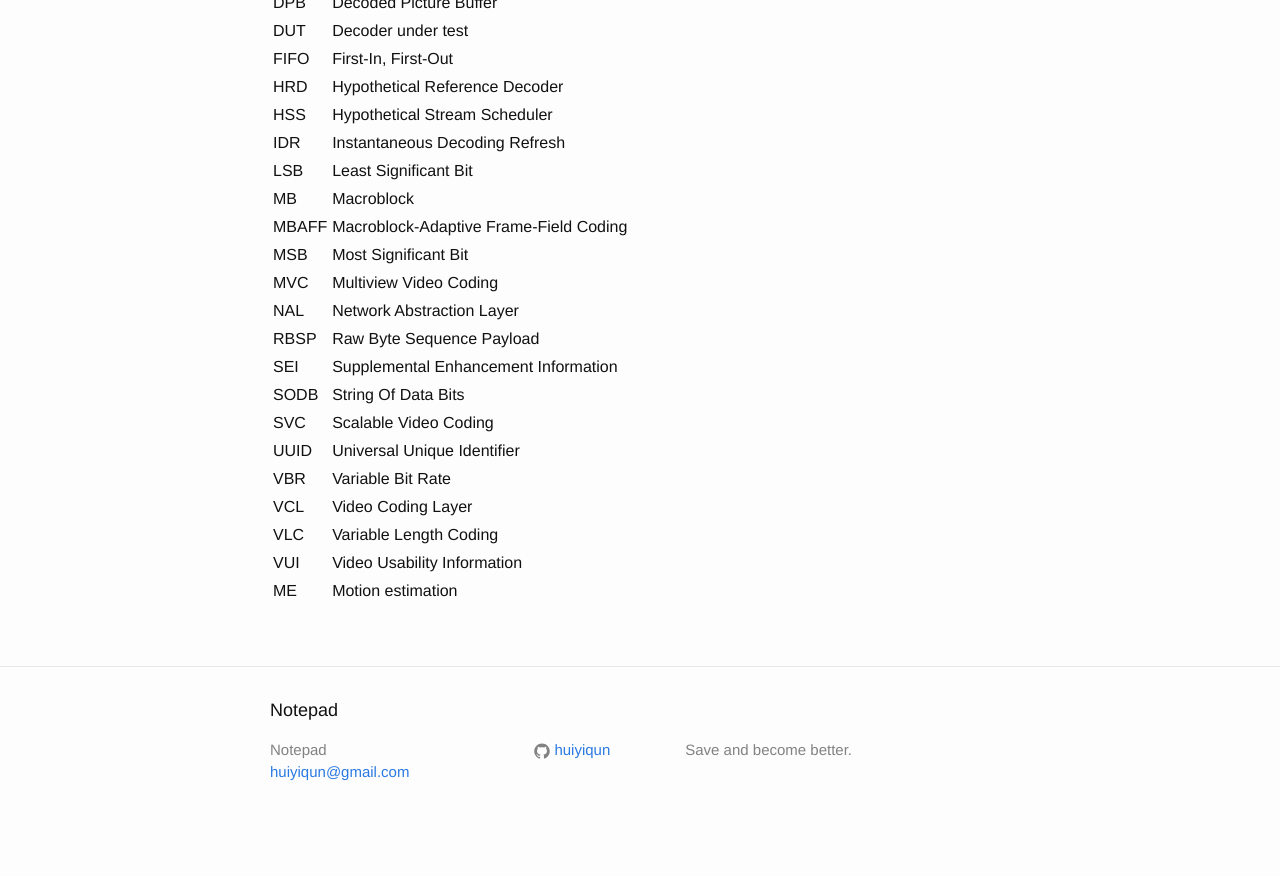
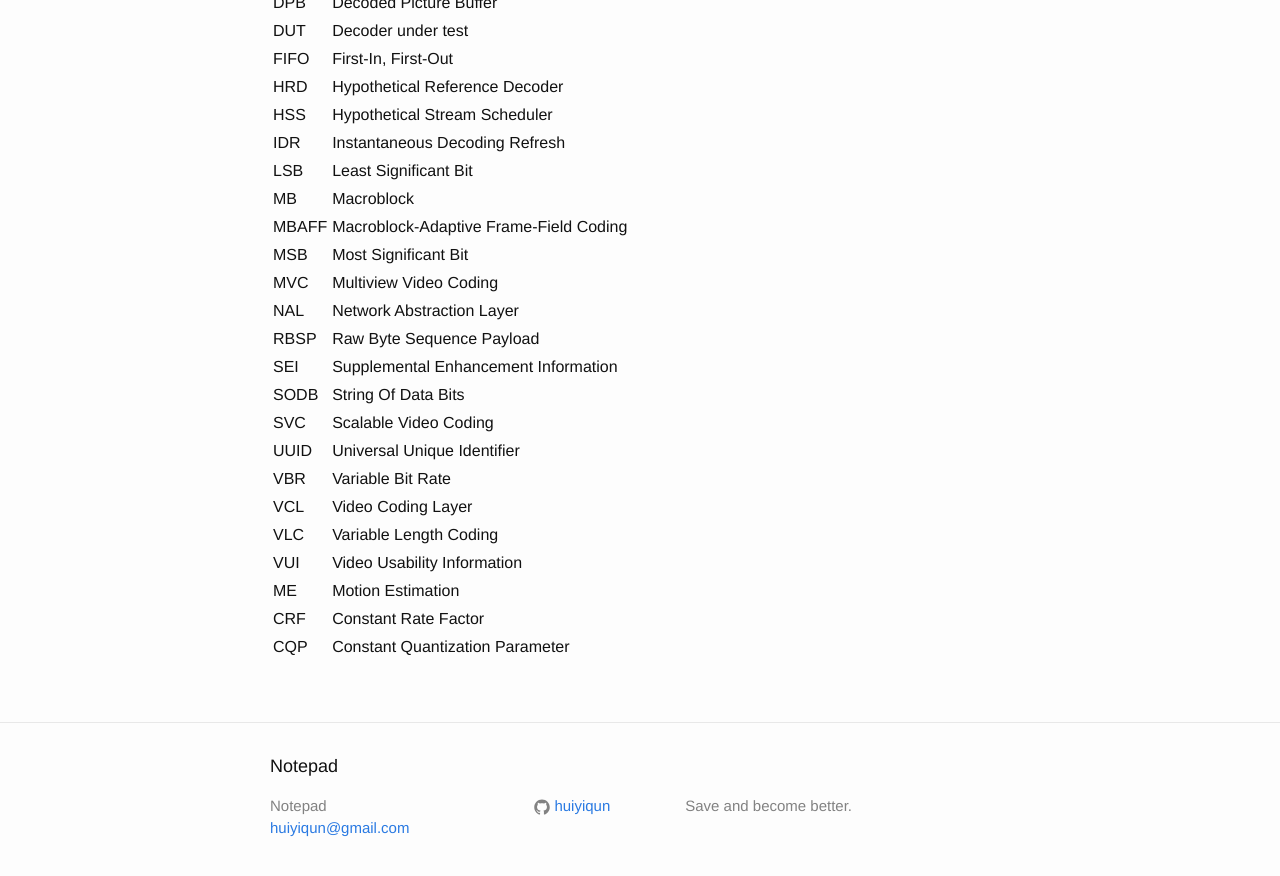
Before and after one commit to huiyiqun/blog, a Jekyll site: the page built from _posts/2016-10-31-notes-about-media-streams.markdown, in a window 1280 px wide and 900 px high, scrolled down 2346 px. Shown: the top 876 px of the window. Built offline with Jekyll 4.4.1, drawn with Linux system fonts in a browser that asks for light colours; formulas are drawn with MathJax 3; comment, search, counter and statistics services are not loaded; before the commit the page ends 3190 px from its top, so only the background shows below that.

Commit message:
add CRF and CQP

```diff
--- a/_posts/2016-10-31-notes-about-media-streams.markdown
+++ b/_posts/2016-10-31-notes-about-media-streams.markdown
@@ -121,4 +121,6 @@ ffmpeg -i <input> frame_%d.bmp
 | VCL   | Video Coding Layer |
 | VLC   | Variable Length Coding |
 | VUI   | Video Usability Information  |
-| ME    | Motion estimation |
+| ME    | Motion Estimation |
+| CRF   | Constant Rate Factor |
+| CQP   | Constant Quantization Parameter |
```
